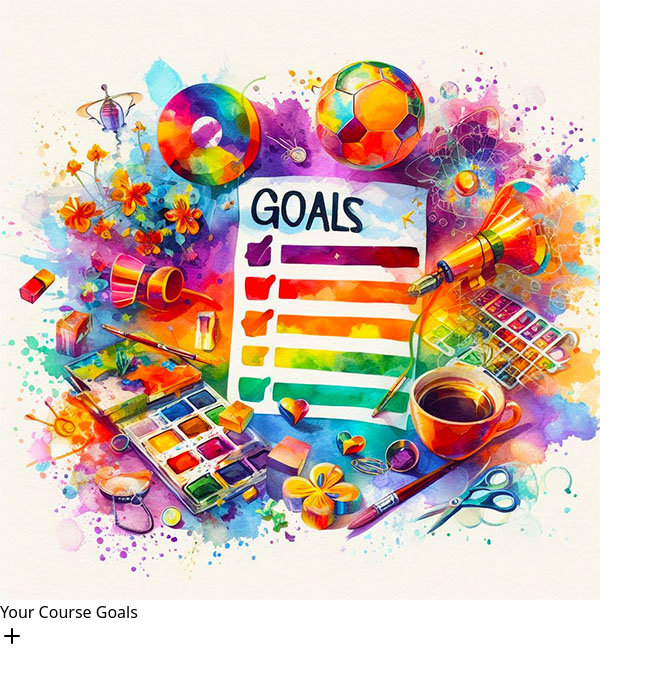
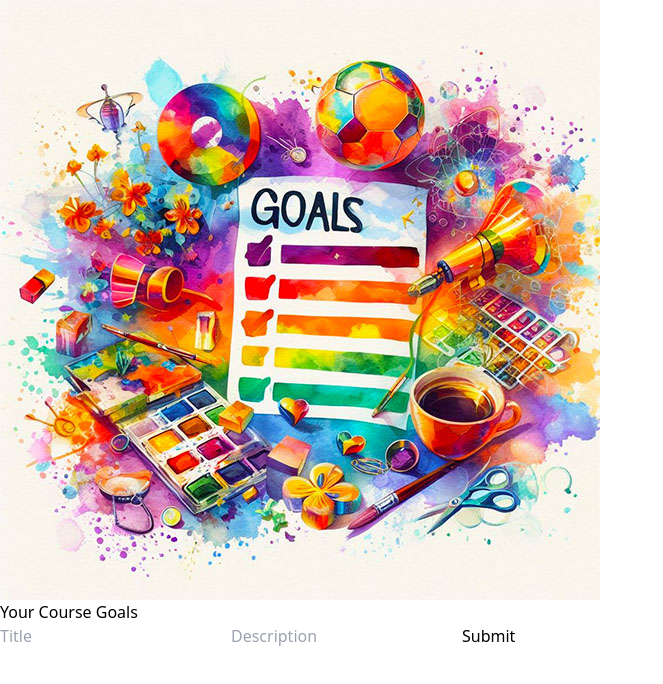
Before and after one commit to ChaitanyaKiran14/01-Starting-Project, a React (Vite) app: page / in a window 1280 px wide. Shown: the top 684 px of the page, without its empty margins (0-663 px from the left). Built offline with nearby package versions, Linux system fonts and the light colour scheme; the HTML template or start-up script is replaced by a standard one.

Commit message:
added new Comp

```diff
--- a/src/App.tsx
+++ b/src/App.tsx
@@ -1,43 +1,15 @@
-import GoalList from "./CourseGoalList/goalList";
-import { useState } from "react";
-import { Plus } from "lucide-react";
 import goalsImg from "./assets/goals.jpg";
 import TestHeader from "./TestHeader/testHeader";
+import OwnInput from "./Input2/index";
+
 import "./index.css";
 
-type Goals = {
-  title: string;
-  description: string;
-  id: number;
-};
-
 const App = () => {
-  const [goals, setGoals] = useState<Goals[]>([]);
-
-  const addGoals = () => {
-    setGoals((prevGoals) => {
-      const newGoal: Goals = {
-        id: Math.random(),
-        title: "Practice Typescript",
-        description: "HOPE you continue",
-      };
-
-      return [...prevGoals, newGoal];
-    });
-  };
-
   return (
     <div className="bg-gray-100 min-h-screen p-8">
       <TestHeader image={{ src: goalsImg, alt: "A list of goals" }} />
-      <button
-        type="button"
-        className="m-4 rounded-full bg-black px-3 py-3 text-sm font-semibold text-white shadow-sm hover:bg-black/80 focus-visible:outline focus-visible:outline-2 focus-visible:outline-offset-2 focus-visible:outline-black"
-        title="Add"
-        onClick={addGoals}
-      >
-        <Plus className="h-4 w-4" />
-      </button>
-      <GoalList goals={goals} />
+      <OwnInput />
+
     </div>
   );
 };
--- a/src/CourseGoalList/goalList.tsx
+++ b/src/CourseGoalList/goalList.tsx
@@ -1,8 +1,8 @@
 import CourseGoal from "../CourseGoal";
 type GoalListProps = {
   goals: {
-    title: string;
-    description: string;
+    goalTitle: string;
+    goalDescription: string;
     id: number;
   }[];
 };
@@ -15,8 +15,8 @@ const GoalList  = ({goals} : GoalListProps) => {
         {goals.map((each) => (
           <CourseGoal
             key={each.id}
-            title={each.title}
-            description={each.description}
+            title={each.goalTitle}
+            description={each.goalDescription}
           />
         ))}
       </ul>
--- /dev/null
+++ b/src/Input2/index.tsx
@@ -0,0 +1,60 @@
+import { useState } from "react";
+import GoalList from "../CourseGoalList/goalList";
+
+type OwnGoal = {
+  id: number;
+  goalTitle: string;
+  goalDescription: string;
+};
+
+const OwnInput = () => {
+  const [goals, setGoals] = useState<OwnGoal[]>([]);
+  const [title, setTitle] = useState("");
+  const [description, setDescription] = useState("");
+
+  const sub = () => {
+    setGoals((prevGoals) => {
+      const newGoal: OwnGoal = {
+        id: Math.random(),
+        goalTitle: title,
+        goalDescription: description,
+      };
+      return [...prevGoals, newGoal];
+    });
+    setTitle("");
+    setDescription("");
+  };
+
+  return (
+    <div>
+        <div className="mt-3 flex w-full items-center space-x-2 md:w-1/3">
+      <input
+        className="flex h-10 w-full rounded-md border border-black/30 bg-transparent px-3 py-2 text-sm placeholder:text-gray-600 focus:outline-none focus:ring-1 focus:ring-black/30 focus:ring-offset-1 disabled:cursor-not-allowed disabled:opacity-50"
+        type="text"
+        placeholder="Title"
+        value={title} onChange={(event) => setTitle(event.target.value)}
+      ></input>
+
+      <input
+        className="ml-2 flex h-10 w-full rounded-md border border-black/30 bg-transparent px-3 py-2 text-sm placeholder:text-gray-600 focus:outline-none focus:ring-1 focus:ring-black/30 focus:ring-offset-1 disabled:cursor-not-allowed disabled:opacity-50"
+        type="text"
+        placeholder="Description"
+        value={description} onChange={(event) => setDescription(event.target.value)}
+
+      ></input>
+
+
+
+      <button className="rounded-md bg-black px-3 py-2 text-sm font-semibold text-white shadow-sm hover:bg-black/80 focus-visible:outline focus-visible:outline-2 focus-visible:outline-offset-2 focus-visible:outline-black" type="button" onClick={sub}>
+        Submit
+      </button>
+
+
+    </div>
+        <GoalList goals={goals} />
+    </div>
+
+  );
+};
+
+export default OwnInput;
```
Also changed, not shown: src/Input/input.tsx (added, +42 -0 lines).
